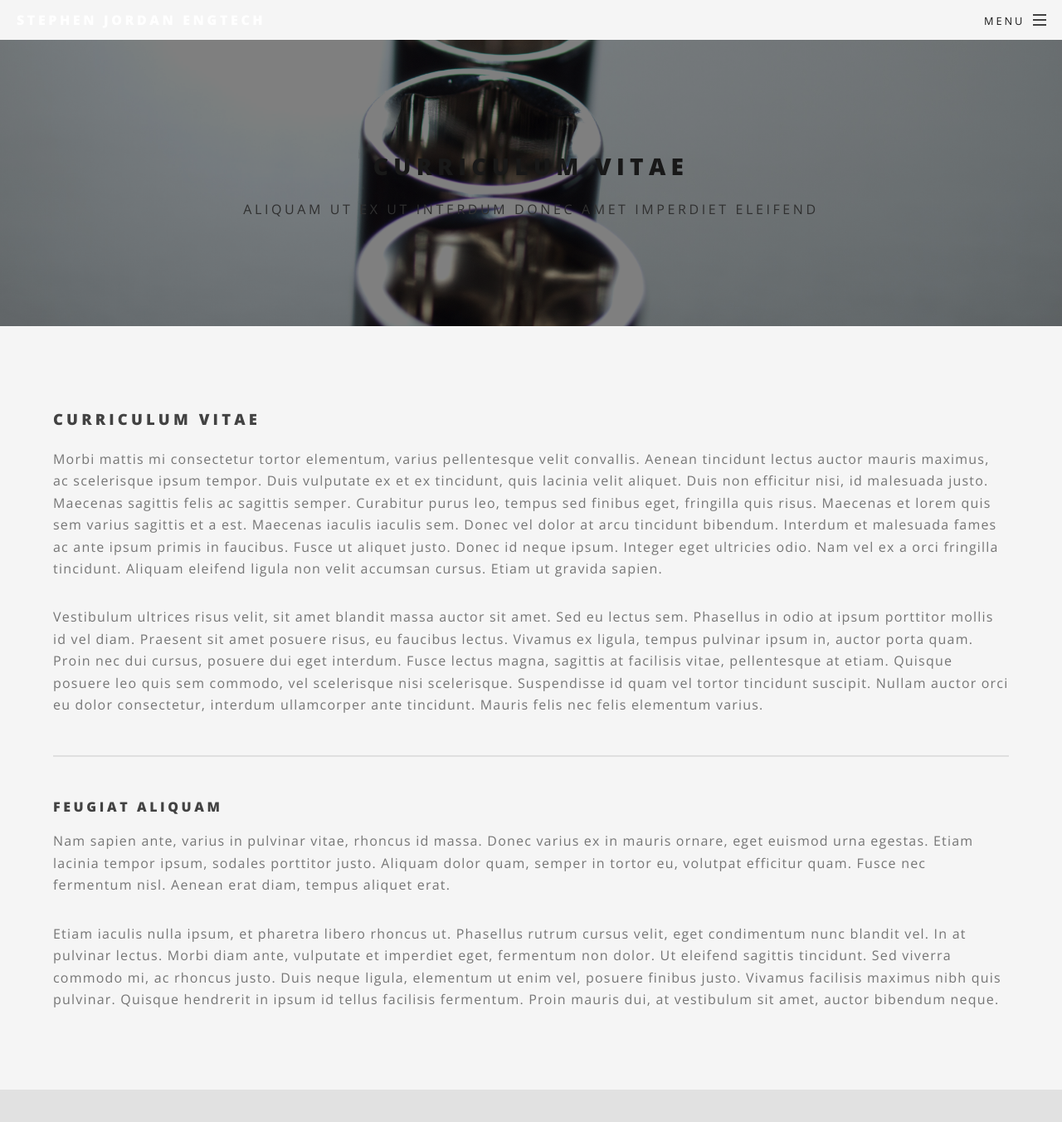
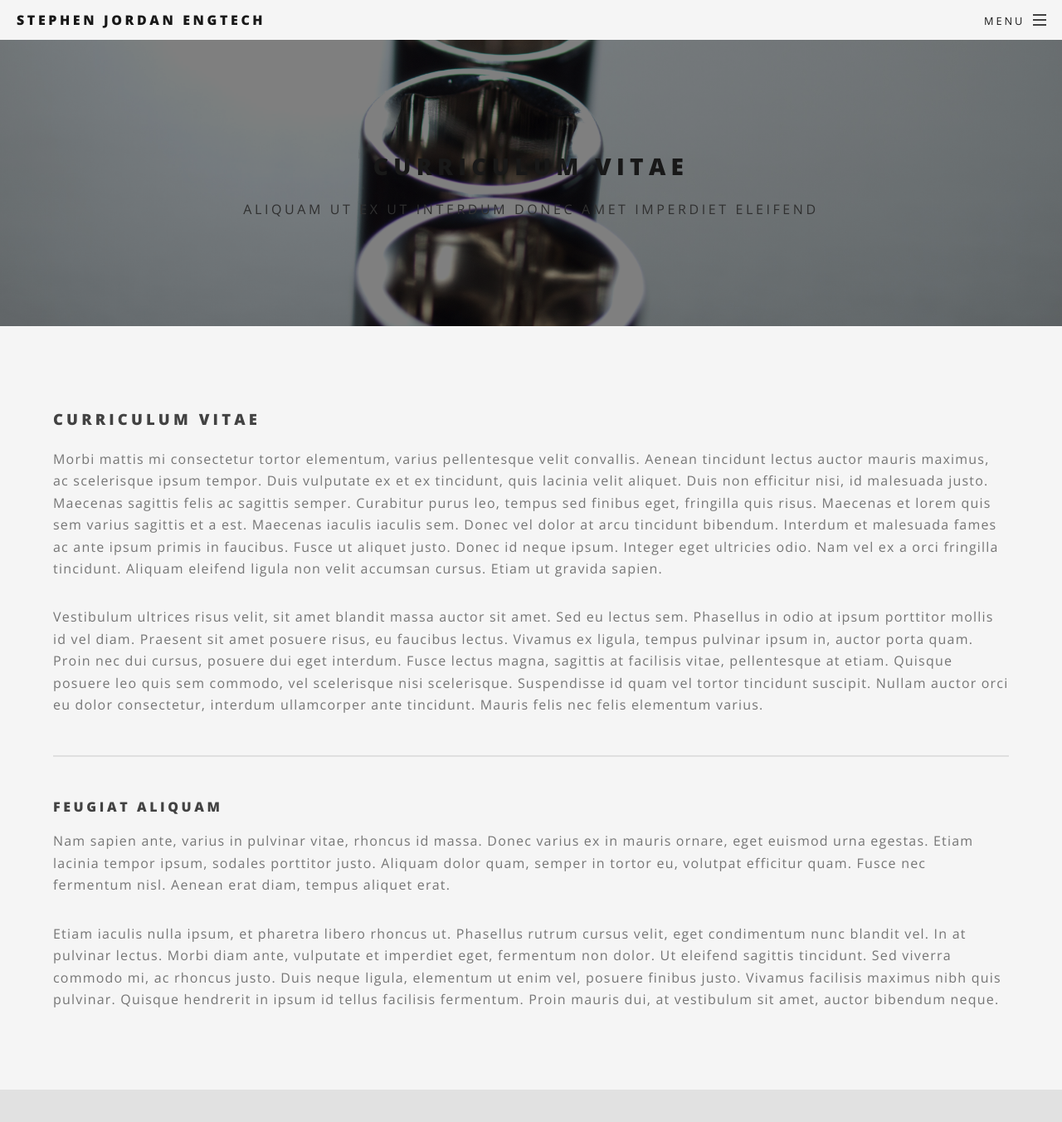
Before and after one commit to SJJUK/SJJUK.github.io, a Jekyll site: the page built from Curriculum vitae.html, in a window 1280 px wide and 1400 px high. Shown: the top 1352 px of the window at 83% size. Built offline with Jekyll 4.4.1, drawn with Linux system fonts in a browser that asks for light colours.

Commit message:
Update main.scss

```diff
--- a/css/main.scss
+++ b/css/main.scss
@@ -104,7 +104,7 @@ $baseurl: '{{ site.baseurl }}/images';
 		text-transform: uppercase;
 
 		a {
-			color: #ffffff;
+			color: inherit;
 			text-decoration: none;
 		}
 	}
```
